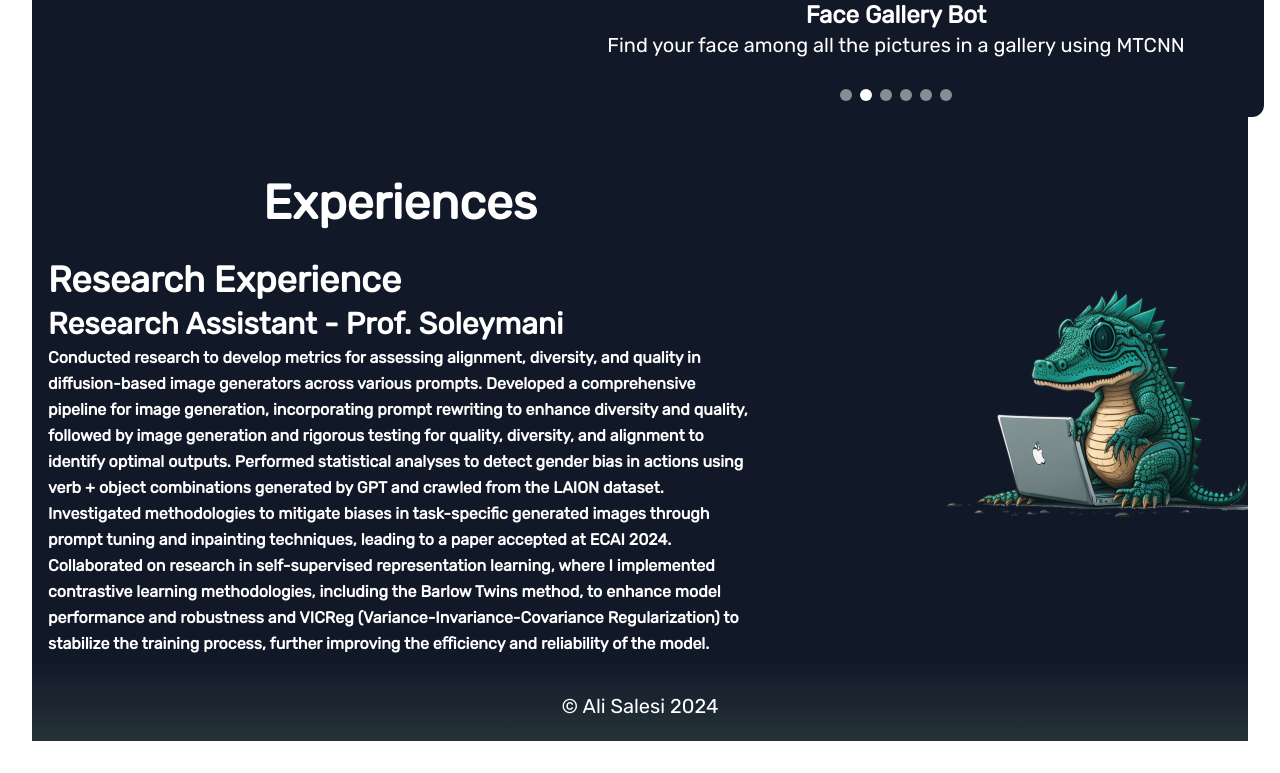
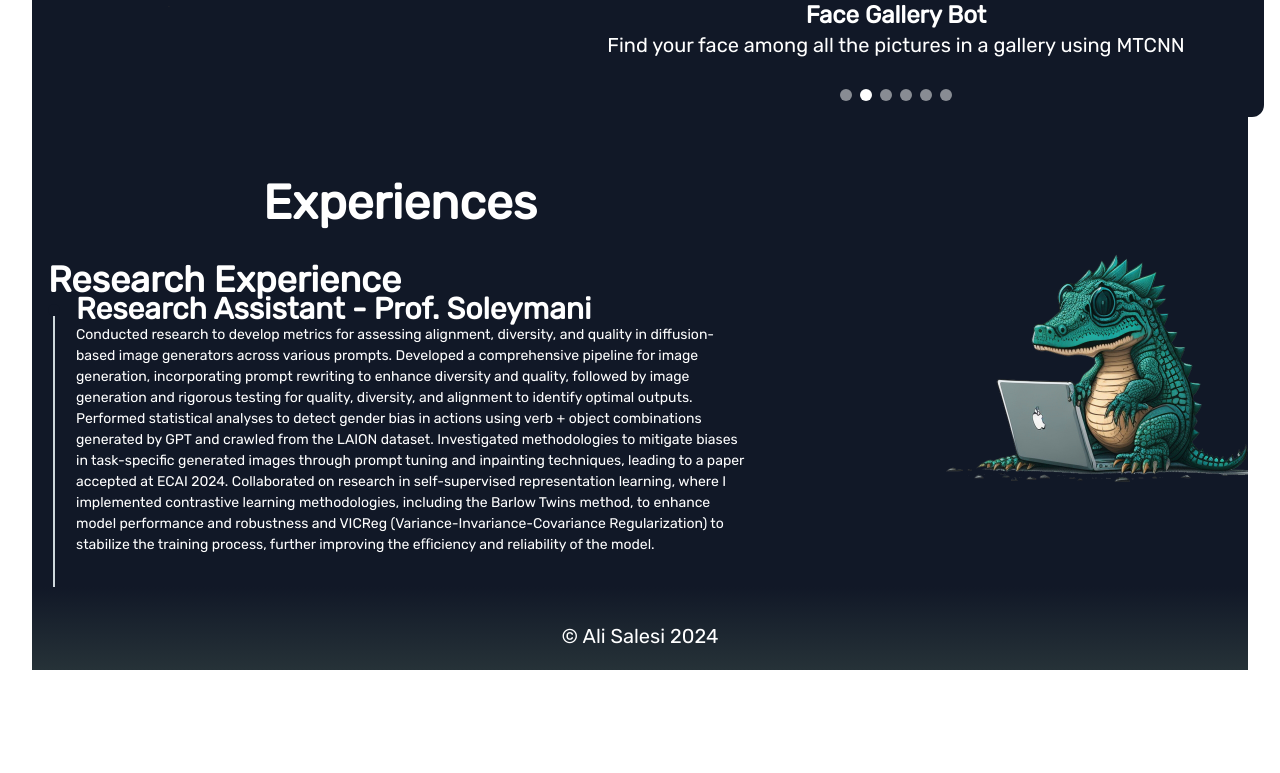
Before and after one commit to AlisaLC/alisalc.github.io, a React (Vite) app: page / in a window 1280 px wide. Shown: the part 1853-2626 px from the top of the page. After the commit the page ends 2555 px from the top, so only its background shows below. Built offline with nearby package versions, Linux system fonts and the light colour scheme.

Commit message:
added timeline

```diff
--- a/src/components/landing/Landing.tsx
+++ b/src/components/landing/Landing.tsx
@@ -1,6 +1,6 @@
 import { Footer, Header, Section, TextOnlySection } from "../../containers";
 import { Navbar, ProjectCarousel, SkillList } from "../";
-import { Typography } from "@material-tailwind/react";
+import { Timeline, TimelineBody, TimelineConnector, TimelineHeader, TimelineIcon, TimelineItem, Typography } from "@material-tailwind/react";
 
 function shuffle(array: number[]) {
   let currentIndex = array.length, randomIndex;
@@ -103,8 +103,18 @@ function Landing() {
       </Section>
       <Section name="Experiences" side="right" dino={crocs[3]}>
         <Typography variant="h2" color="white" className="text-left">Research Experience</Typography>
-        <Typography variant="h3" color="white" className="text-left">Research Assistant - Prof. Soleymani</Typography>
-        <Typography variant="h6" color="white" className="text-left">Conducted research to develop metrics for assessing alignment, diversity, and quality in diffusion-based image
+        <Timeline>
+          <TimelineItem>
+            <TimelineConnector />
+            <TimelineHeader className="h-3">
+              <TimelineIcon />
+              <Typography variant="h3" color="white" className="text-left">
+                Research Assistant - Prof. Soleymani
+              </Typography>
+            </TimelineHeader>
+            <TimelineBody className="pb-8">
+              <Typography variant="small" color="white" className="text-left">
+                Conducted research to develop metrics for assessing alignment, diversity, and quality in diffusion-based image
                 generators across various prompts.
                 Developed a comprehensive pipeline for image generation, incorporating prompt rewriting to enhance diversity and
                 quality, followed by image generation and rigorous testing for quality, diversity, and alignment to identify optimal
@@ -116,7 +126,11 @@ function Landing() {
                 Collaborated on research in self-supervised representation learning, where I implemented contrastive learning
                 methodologies, including the Barlow Twins method, to enhance model performance and robustness and VICReg
                 (Variance-Invariance-Covariance Regularization) to stabilize the training process, further improving the eﬀiciency and
-          reliability of the model.</Typography>
+                reliability of the model.
+              </Typography>
+            </TimelineBody>
+          </TimelineItem>
+        </Timeline>
       </Section>
       <Footer />
     </>
```
Lines whose indentation alone changed are shown as unchanged.
